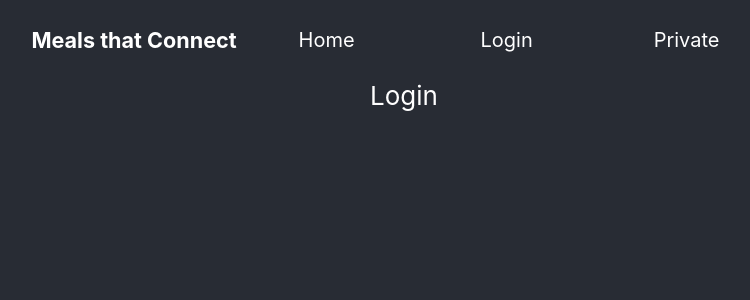
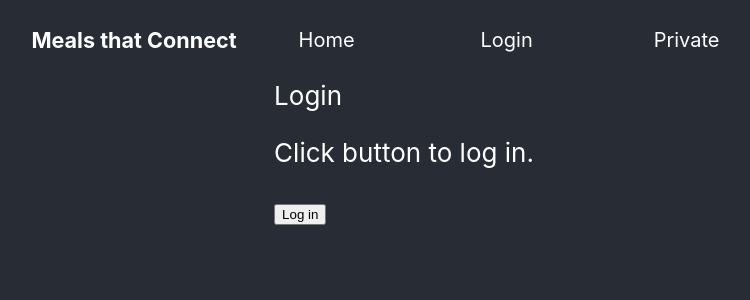
Before and after one commit to hack4impact-calpoly/meals-that-connect, a React (Create React App) app in the folder frontend/: page /login in a window 1280 px wide. Shown: the top 300 px of the page, without its empty margins (236-986 px from the left). Built offline with nearby package versions, Linux system fonts and the light colour scheme.

Commit message:
added a temporary button to test login implementation. Login page authenticates user has logged in. When user is authenticate login page will redirect them to private page.

```diff
--- a/frontend/src/components/Login.js
+++ b/frontend/src/components/Login.js
@@ -1,32 +1,39 @@
 import React, { Component } from 'react';
+import { Route, Redirect } from 'react-router-dom';
 
 class Login extends Component {
+	//this state will allow us to later on send logged user to private page
+	constructor(props){
+		super(props);
+		this.state = { RedirectLoggedUser: false };
+	}
 
-	// isLoggedIn = () => {
- //  		return isAuthenticated.isLoggedIn;
-	// }
 
-	// isAuthenticated() {
- //  		isLoggedIn: false,
-
- //  		//login in
- //  		const login(cb) {
- //  		//check database to verify authentication
- //    	this.isLoggedIn = true
- //    	setTimeout(cb, 100) // fake async to make it seem like you are logining in
- //  		},
-
- //  		//signout
- //  		signout(cb){
- //    	this.isLoggedIn = false
- //    	setTimeout(cb, 100)
- //  		}
-	// }
+	//calls authenticate which allows user to view private page
+	login = () => {
+		isAuthenticated.login(() =>
+			this.setState({ RedirectLoggedUser: true })); // set redirect from login page to private to true
+	}
 
     render() {
 
+    	//check if user has logged in before redirecting them to private page
+    	const { RedirectLoggedUser } = this.state;
+
+    	if (RedirectLoggedUser === true) {
+    		return (
+    			<Redirect to='/private' />
+    		)
+    	}
+
         return (
-            <div>Login</div>
+            <div>
+            Login
+
+            <p> Click button to log in. </p>
+            <button onClick={this.login}> Log in </button>
+
+            </div>
         );
     }
  }
```
Also changed, not shown: 1 other file (tests, documents, lock files or other folders).
